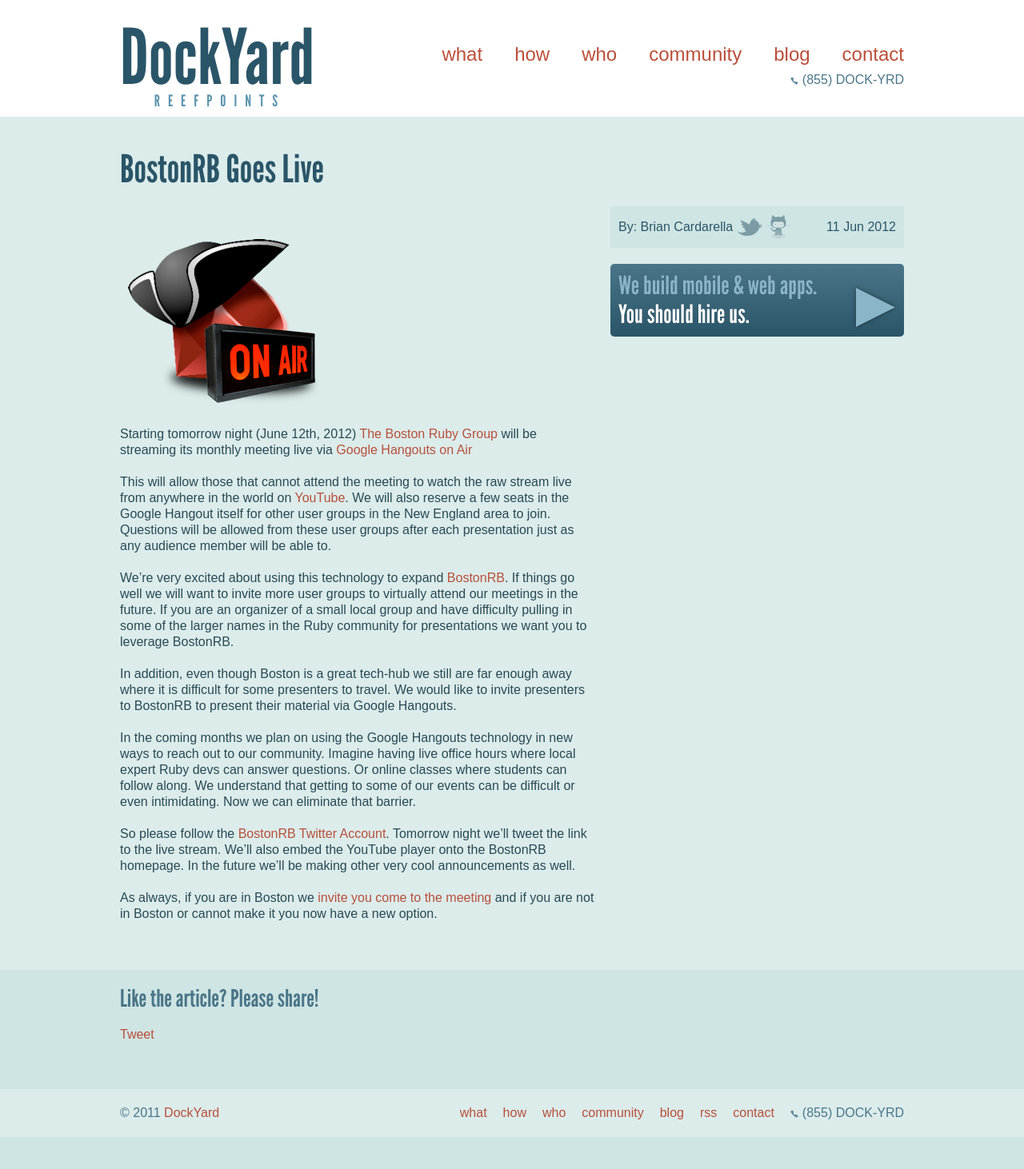
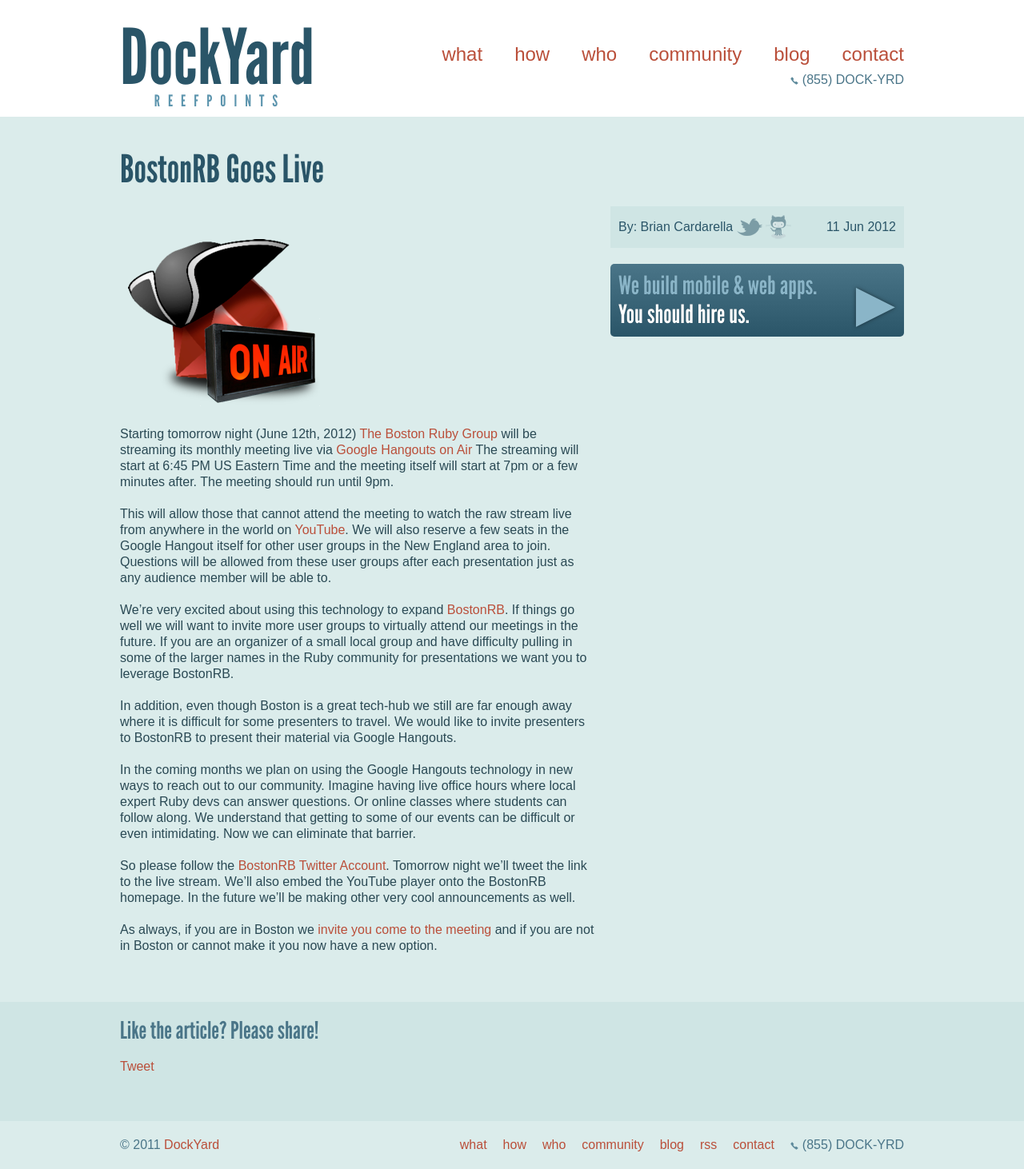
Before and after one commit to Hakon/reefpoints, a Jekyll site: the page built from _posts/2012-06-11-bostonrb-goes-live.md, in a window 1280 px wide. Shown: the whole page at 80% size. Built offline with Jekyll 4.4.1, drawn with Linux system fonts in a browser that asks for light colours; Markdown is read by kramdown in place of the engine named in the settings; comment, search, counter and statistics services are not loaded; before the commit the page ends 1422 px from its top, so only the background shows below that.

Commit message:
Update gh-pages

```diff
--- a/_posts/2012-06-11-bostonrb-goes-live.md
+++ b/_posts/2012-06-11-bostonrb-goes-live.md
@@ -14,6 +14,7 @@
 
 Starting tomorrow night (June 12th, 2012) [The Boston Ruby Group](http://bostonrb.org)
 will be streaming its monthly meeting live via [Google Hangouts on Air](http://googleblog.blogspot.com/2012/05/google-hangouts-on-air-broadcast-your.html)
+The streaming will start at 6:45 PM US Eastern Time and the meeting itself will start at 7pm or a few minutes after. The meeting should run until 9pm.
 
 This will allow those that cannot attend the meeting to watch the raw
 stream live from anywhere in the world on [YouTube](http://youtube.com).
```
